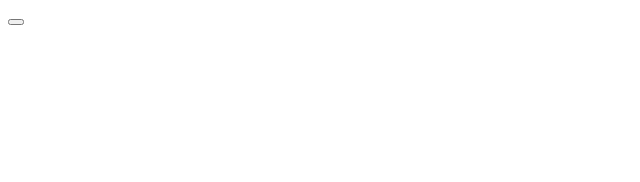
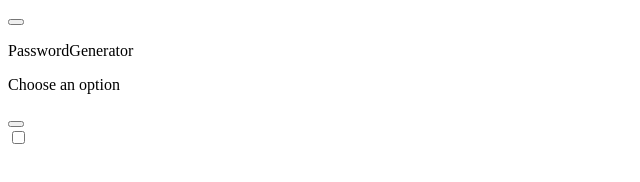
Before and after one commit to Alinaderkurdi/RandomPasswordGenerator, a website: page index.html in a window 1280 px wide. Shown: the whole page, without its empty margins (0-640 px from the left). Drawn offline with Linux system fonts and the light colour scheme.

Commit message:
add another section to app

```diff
--- a/index.html
+++ b/index.html
@@ -18,6 +18,23 @@
         </ul>
 
     </div>
+    <div id="main-div" class="main-div">
+        <div class="app-name">PasswordGenerator</div>
+        <div class="out-put-section">
+            <p class="pass-out-put">Choose an option</p>
+            <div id="test-tow" class="i-box-one" data-copy="Copy in clipboard" data-position-top="22%" data-position-left="40%">
+                <button class="copy-button" >
+                    <i class="bi bi-clipboard"></i>
+                </button>
+            </div>
+            <div id="test-one" class="i-box-tow">
+                <input type="checkbox" class="save-button" id="check-button" data-info="Click to enable the ability to save the last nine passwords/Double click to show saved passwords" id="test-one"
+                data-position-left="35%" data-position-top="30%" data-toltip-h="90px" data-toltip-w="200px">
+            </div>
+        </div>
+
+    </div>
+
 
 </body>
 </html>
```
